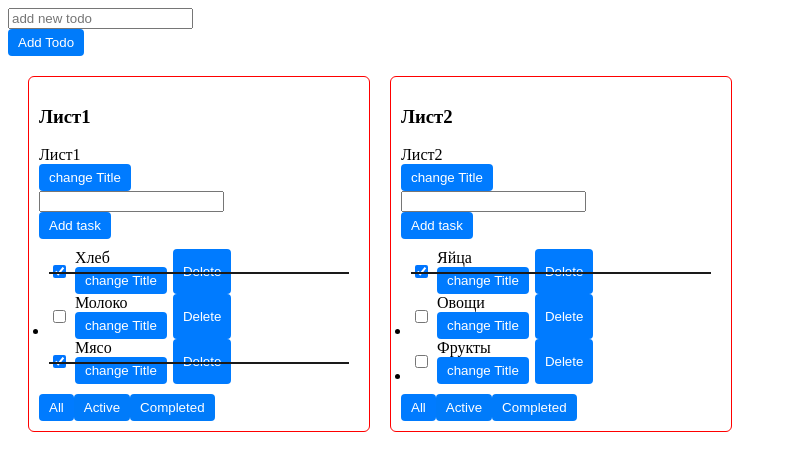
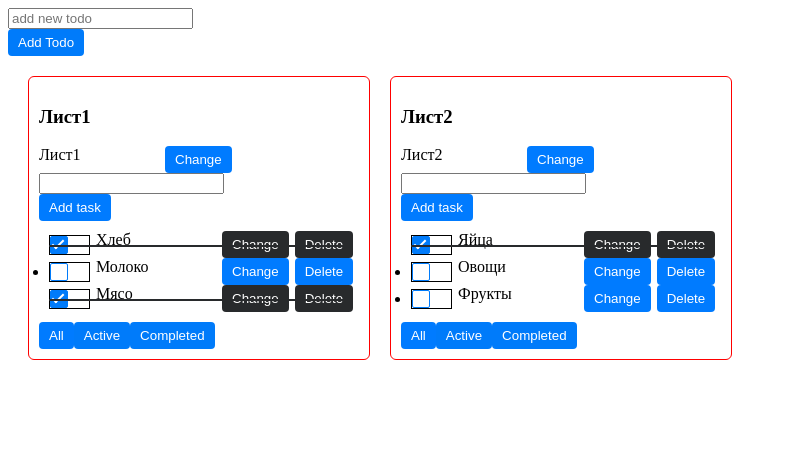
Before and after one commit to Zoom75x/todolist, a React (Vite) app: page / in a window 1280 px wide. Shown: the top 470 px of the page, without its empty margins (0-787 px from the left). Built offline with nearby package versions, Linux system fonts and the light colour scheme.

Commit message:
добавили BaseInputCheckBox

```diff
--- a/src/app/components/todolists/components/changeTitle/ChangeTitle.tsx
+++ b/src/app/components/todolists/components/changeTitle/ChangeTitle.tsx
@@ -5,9 +5,10 @@ import css from './ChangeTitle.module.css'
 export interface PropsType {
   title: string
   saveTitle: (value: string, callback: () => void) => void
+  disabled?: boolean
 }
 
-export const ChangeTitle = ({ title, saveTitle }: PropsType) => {
+export const ChangeTitle = ({ title, saveTitle, disabled }: PropsType) => {
   const [titleIsVisible, setTitleIsVisible] = useState<boolean>(true)
   const [value, setValue] = useState<string>(title)
 
@@ -20,14 +21,15 @@ export const ChangeTitle = ({ title, saveTitle }: PropsType) => {
   return (
     <div>
       {titleIsVisible ? (
-        <div>
-          <div className={css.container}>{title}</div>
+        <div className={css.container}>
+          <div className={css.title}>{title}</div>
           <BaseButton
             onClick={() => {
               setTitleIsVisible(false)
             }}
+            disabled={disabled}
           >
-            change Title
+            Change
           </BaseButton>
         </div>
       ) : (
--- a/src/app/components/todolists/components/tasksList/TaskList.module.css
+++ b/src/app/components/todolists/components/tasksList/TaskList.module.css
@@ -17,11 +17,12 @@
   position: absolute;
   width: 100%;
   height: 2px;
-  background-color: #1a1a1a;
+  background-color: var(--grey);
   left: 0;
   top: 50%;
 }
 .container {
+  align-items: center;
   display: flex;
   gap: 6px;
 }
--- a/src/app/components/todolists/components/tasksList/TasksList.tsx
+++ b/src/app/components/todolists/components/tasksList/TasksList.tsx
@@ -3,36 +3,28 @@ import { Task } from '../todolist/TodoList.tsx'
 import { ChangeEvent, Dispatch, SetStateAction } from 'react'
 import { TaskType } from '../../TodoLists.tsx'
 import { ChangeTitle } from '../changeTitle/ChangeTitle.tsx'
-import { BaseButton } from '../../../../../shared'
+import { BaseButton, BaseCheckbox } from '../../../../../shared'
 
 export interface PropsType {
   filteredTasks: Task[]
   setTasks: Dispatch<SetStateAction<TaskType>>
   todolistId: string
+  disabled?: boolean
 }
-
-export const TasksList = ({ setTasks, todolistId, filteredTasks }: PropsType) => {
+export const TasksList = ({ setTasks, todolistId, filteredTasks, disabled }: PropsType) => {
   const onDeleteTask = (id: string) => {
     setTasks((prevState) => {
       const targetTodolist = prevState[todolistId]
-      //console.log("Таски искомого Тудулиста", todolistId, targetTodolist)
-
       const filteredTask = targetTodolist.filter((el) => el.id !== id)
-      //console.log("Отфильтрованные таски(удалили ту, по которой кликнули)", filteredTask)
-
-      //console.log("Готовый объект с тасками", {...prevState, ...{[todolistId]: filteredTask}})
       return { ...prevState, ...{ [todolistId]: filteredTask } }
     })
   }
   const onChangeCheckBox = (event: ChangeEvent<HTMLInputElement>, id: string) => {
     setTasks((prevState) => {
       const tasks = prevState[todolistId]
-      console.log('task', tasks)
-      console.log(todolistId, 'todolistId')
       const resultTasks = tasks.map((task) =>
         task.id === id ? { ...task, isDone: event.target.checked } : task
       )
-      console.log(resultTasks, 'resultTasks')
       const resObj = {
         [todolistId]: resultTasks,
       }
@@ -42,7 +34,9 @@ export const TasksList = ({ setTasks, todolistId, filteredTasks }: PropsType) =>
   const onSaveTitleTask = (id: string, value: string, succsessCallback: () => void) => {
     setTasks((prevState) => {
       const tasks: Task[] = prevState[todolistId]
-      const newTasks = tasks.map((item) => (item.id === id ? { ...item, Task: value } : item))
+      const newTasks: Task[] = tasks.map((item) =>
+        item.id === id ? { ...item, titleTask: value } : item
+      )
       return { ...prevState, ...{ [todolistId]: newTasks } }
     })
     succsessCallback()
@@ -52,16 +46,18 @@ export const TasksList = ({ setTasks, todolistId, filteredTasks }: PropsType) =>
       {filteredTasks.map((task) => (
         <li key={task.id} className={task.isDone ? css.isDone : undefined}>
           <div className={css.container}>
-            <input
-              type={'checkbox'}
+            <BaseCheckbox
               checked={task.isDone}
               onChange={(event) => onChangeCheckBox(event, task.id)}
             />
             <ChangeTitle
               title={task.titleTask}
               saveTitle={(value, callback) => onSaveTitleTask(task.id, value, callback)}
+              disabled={task.isDone}
             />
-            <BaseButton onClick={() => onDeleteTask(task.id)}>Delete</BaseButton>
+            <BaseButton onClick={() => onDeleteTask(task.id)} disabled={task.isDone}>
+              Delete
+            </BaseButton>
           </div>
         </li>
       ))}
--- a/src/shared/ui/baseButton/BaseButton.module.css
+++ b/src/shared/ui/baseButton/BaseButton.module.css
@@ -6,6 +6,9 @@
   &:hover {
     opacity: 0.8;
   }
+}
+.button:disabled {
+  background: var(--grey);
 }
 .primary {
   background: var(--primary-color);
--- /dev/null
+++ b/src/shared/ui/baseCheckbox/index.tsx
@@ -0,0 +1,15 @@
+import { DetailedHTMLProps, InputHTMLAttributes } from 'react'
+import css from './style.module.css'
+interface PropsType
+  extends DetailedHTMLProps<InputHTMLAttributes<HTMLInputElement>, HTMLInputElement> {
+  label?: string
+}
+
+export const BaseCheckbox = ({ ...props }: PropsType) => {
+  return (
+    <label className={css.container}>
+      <input {...props} type={'checkbox'} className={css.checkBox} />
+      <span className={css.checkMark} />
+    </label>
+  )
+}
--- /dev/null
+++ b/src/shared/ui/baseCheckbox/style.module.css
@@ -0,0 +1,42 @@
+.container {
+  position: relative;
+  border: 1px solid black;
+  padding-left: 32px;
+  cursor: pointer;
+}
+
+.checkBox {
+  opacity: 0;
+  height: 0;
+  width: 0;
+}
+
+.checkMark {
+  left: 0;
+  position: absolute;
+  width: 16px;
+  height: 16px;
+  border: 1px solid var(--secondary-color);
+  border-radius: 2px;
+}
+
+.checkBox:checked ~ .checkMark {
+  background: var(--secondary-color);
+}
+
+.checkMark:after {
+  content: '';
+  display: none;
+  position: absolute;
+  left: 4px;
+  top: 0;
+  width: 4px;
+  height: 10px;
+  border: solid var(--white);
+  border-width: 0 2px 2px 0;
+  transform: rotate(45deg);
+}
+
+.checkBox:checked ~ .checkMark:after {
+  display: block;
+}
--- a/src/shared/ui/index.ts
+++ b/src/shared/ui/index.ts
@@ -1,2 +1,3 @@
 export { BaseButton } from './baseButton/BaseButton.tsx'
 export { BaseInput } from './baseInput'
+export { BaseCheckbox } from './baseCheckbox'
```
